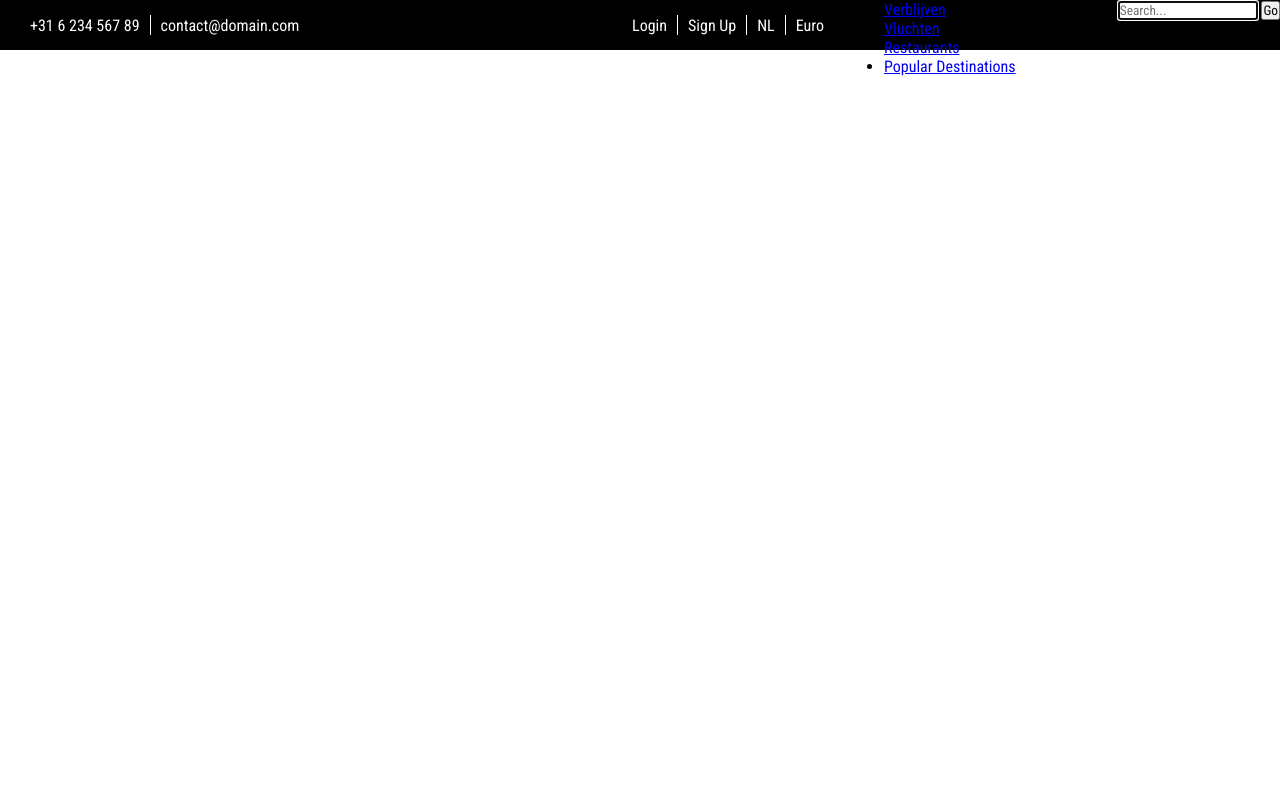
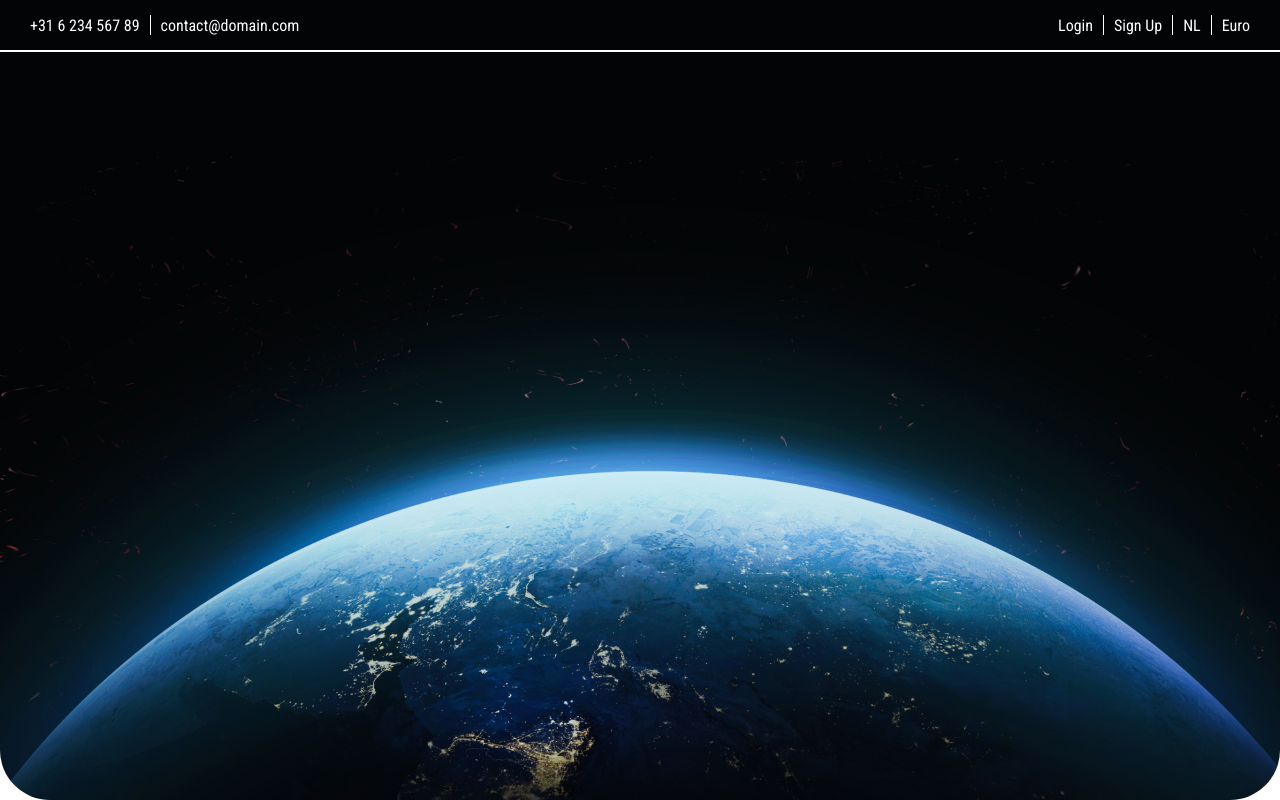
Before and after one commit to SergioGomezAlvarez/Reisorganisatie, a PHP site: page / in a window 1280 px wide. Run offline with PHP 8.4, Linux system fonts and the light colour scheme.

Commit message:
achtergrond is klaar

```diff
--- a/index.php
+++ b/index.php
@@ -21,8 +21,7 @@
 </head>
 
 <body>
-    <main class="main">
-
+    <header class="header">
     <nav>
             <div class="navigatie-first">
                 <a href="#">+31 6 234 567 89</a>
@@ -38,20 +37,7 @@
                 <span class="scheidingslijn"></span>
                 <a href="#">Euro</a>
             </div>
-            <nav class="navbar">
-                <ul class="navlists">
-                    <li class="navlist"><a href="#home">Verblijven</a></li>
-                    <li class="navlist"><a href="#restaurants">Vluchten</a></li>
-                    <li class="navlist"><a href="#restaurants">Restaurants</a></li>
-                    <li class="navlist"><a href="#tours">Popular Destinations</a></li>
-                </ul>
         </nav>
-            <form onsubmit="event.preventDefault();" role="search">
-                <label for="search">Search for stuff</label>
-                <input id="search" type="search" placeholder="Search..." autofocus required />
-                <button type="submit">Go</button>
-            </form>
     </header>
-    </main>
 
 </body>
--- a/main.css
+++ b/main.css
@@ -7,9 +7,11 @@
 
 nav {
     display: flex;
+    width: 100%;
     height: 50px;
     padding-left: 30px;
-    background-color: black;
+    border-bottom: 2px solid rgb(255, 255, 255);
+
 }
 
 .navigatie-first {
@@ -18,7 +20,6 @@ nav {
     align-items: center;
     color: white;
     text-decoration: none;
-    background-color: black;
 }
 
 .navigatie-first a {
@@ -41,10 +42,15 @@ nav {
     padding-right: 30px;
     color: white;
     text-decoration: none;
-    background-color: black;
 }
 
 .navigatie-second a {
     text-decoration: none;
     color: white;
 }
+.header {
+   background: url(img/Showcase-Cover.png) no-repeat center center fixed;
+   min-height: 800px;
+    border-radius: 0 0 50px 50px;
+   display: flex;
+}
```
Lines whose indentation alone changed are shown as unchanged.
